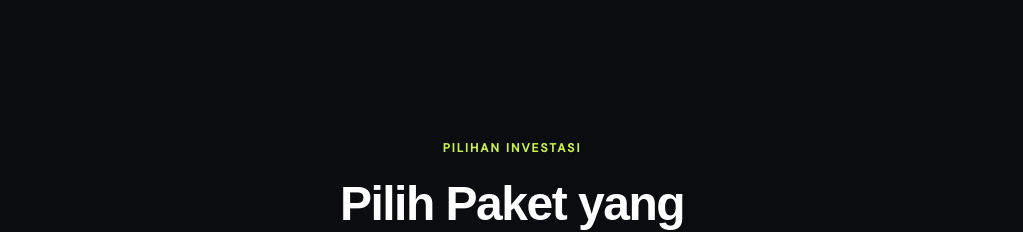
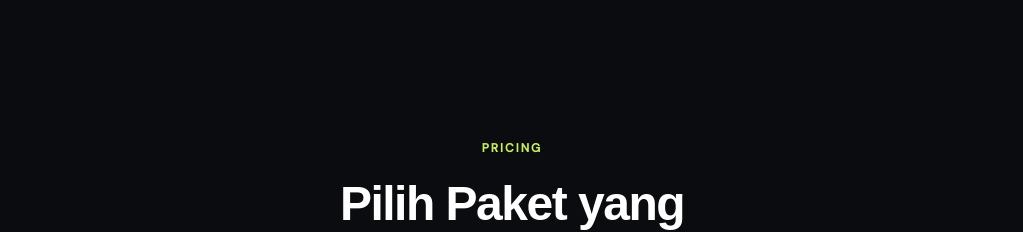
Before and after one commit to ilhmahmd/pixora, a React (Create React App) app: page / in a window 1280 px wide. Shown: the part 820-1052 px from the top of the page, without its empty margins (128-1151 px from the left). Built offline with nearby package versions, Linux system fonts and the light colour scheme; the HTML template or start-up script is replaced by a standard one; a web font is replaced by a local one.

Commit message:
change name again

```diff
--- a/src/components/Navbar.js
+++ b/src/components/Navbar.js
@@ -51,7 +51,7 @@ export default function Navbar() {
   }, []);
 
   const handleCta = () => {
-    window.open('https://wa.me/6281234567890?text=Halo%20Pixora%20Studio%2C%20saya%20ingin%20konsultasi%20pembuatan%20website', '_blank');
+    window.open('https://wa.me/6281234567890?text=Halo%20Movement%20Studio%2C%20saya%20ingin%20konsultasi%20pembuatan%20website', '_blank');
   };
 
   return (
--- a/src/sections/CtaFinal.js
+++ b/src/sections/CtaFinal.js
@@ -3,7 +3,7 @@ import { motion } from 'framer-motion';
 import { MessageCircle, ArrowRight, Sparkles } from 'lucide-react';
 
 export default function CtaFinal() {
-  const waLink = `https://wa.me/6281234567890?text=${encodeURIComponent('Halo Pixora Studio, saya ingin konsultasi pembuatan website untuk bisnis saya.')}`;
+  const waLink = `https://wa.me/6281234567890?text=${encodeURIComponent('Halo Movement Studio, saya ingin konsultasi pembuatan website untuk bisnis saya.')}`;
 
   return (
     <section style={{
--- a/src/sections/Paket.js
+++ b/src/sections/Paket.js
@@ -50,7 +50,7 @@ function PaketCard({ paket, variants }) {
   const [hovered, setHovered] = useState(false);
   const { featured, badge, name, price, priceNote, features, cocokUntuk, addons } = paket;
 
-  const waMessage = `Halo Pixora Studio, saya tertarik dengan paket ${name}. Bisa minta info lebih lanjut?`;
+  const waMessage = `Halo Movement Studio, saya tertarik dengan paket ${name}. Bisa minta info lebih lanjut?`;
   const waLink = `https://wa.me/6281234567890?text=${encodeURIComponent(waMessage)}`;
 
   return (
@@ -250,7 +250,7 @@ export default function Paket() {
           textTransform: 'uppercase',
           marginBottom: 16
         }}>
-          Pilihan Investasi
+          PRICING
         </p>
         <h2 style={{
           fontSize: 'clamp(32px, 5vw, 48px)',
```
